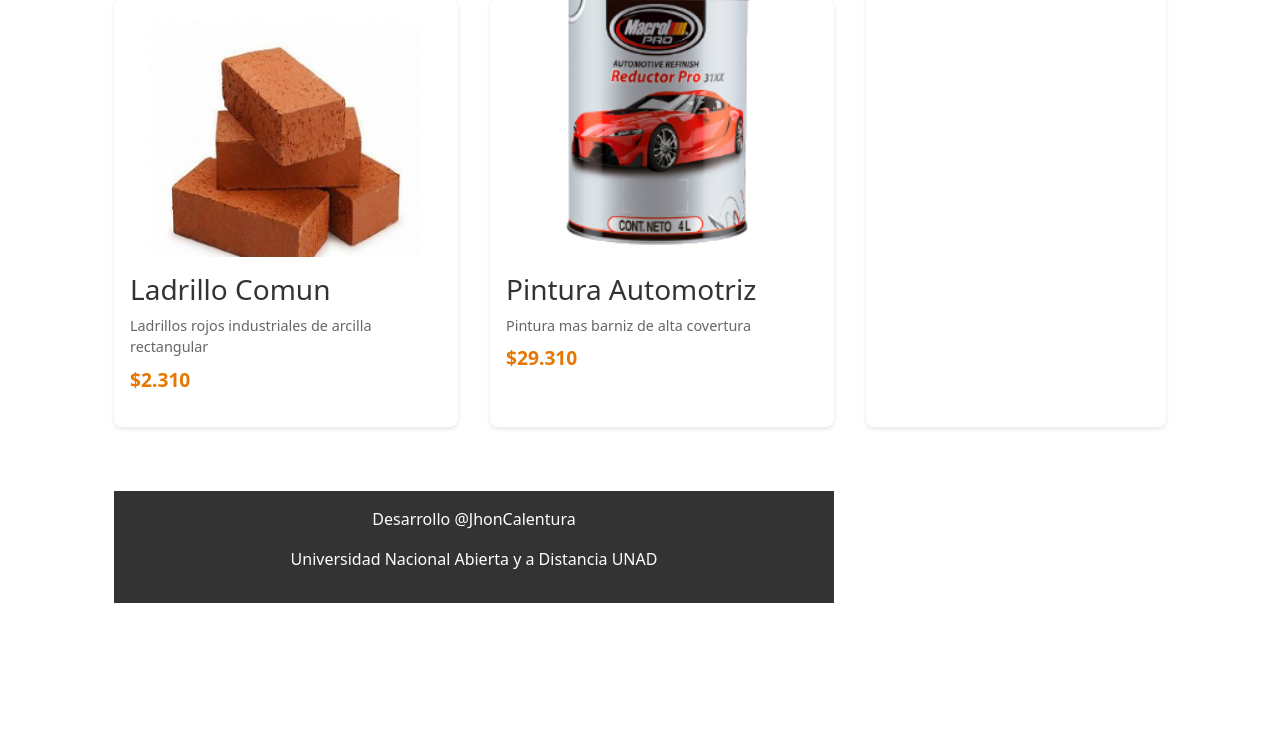
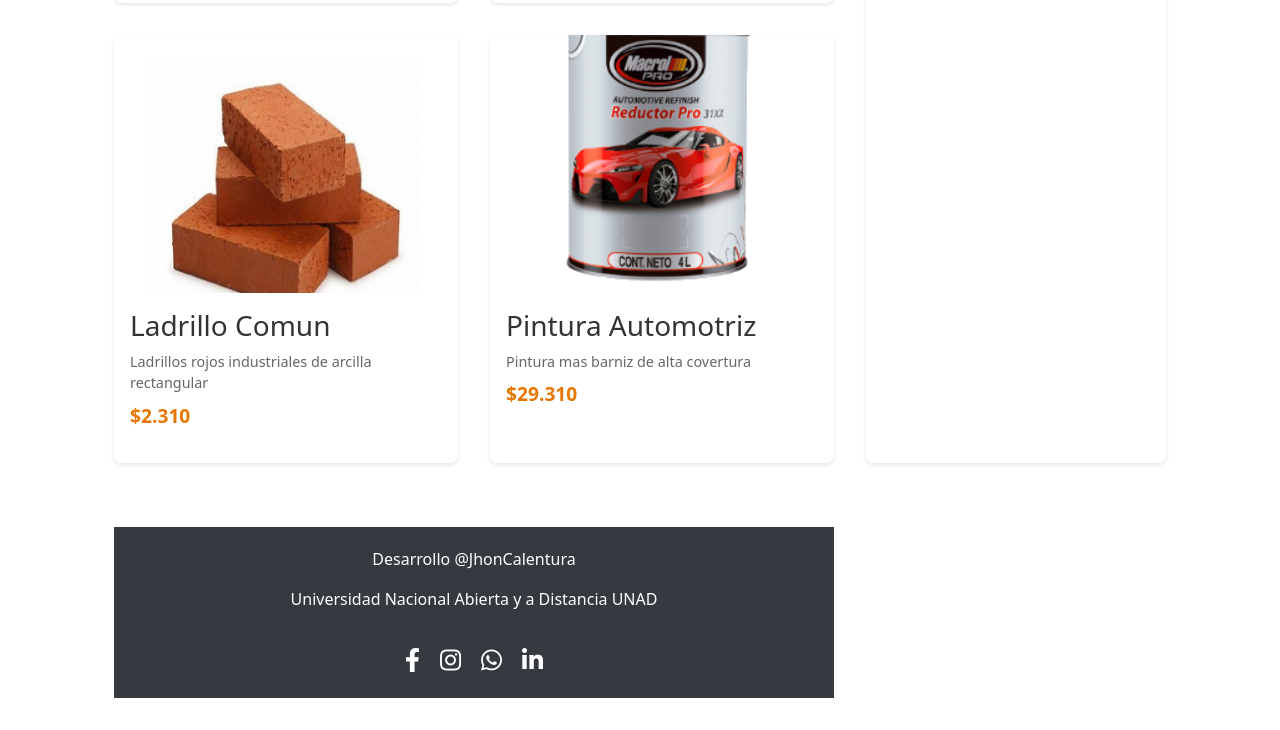
Before and after one commit to Johncale83/HSNB2, a PHP site: page / in a window 1280 px wide. Shown: the part 2518-3248 px from the top of the page. Before the commit the page ends 3121 px from the top, so only its background shows below. Run offline with PHP 8.4, Linux system fonts and the light colour scheme; the visitor is signed in with stand-in values (Sample User, id 1); data that the repository does not hold is empty.

Commit message:
varias mejoras

```diff
--- a/config.php
+++ b/config.php
@@ -2,7 +2,7 @@
 <?php
 define('DB_HOST', 'localhost');
 define('DB_USER', 'root');
-define('DB_PASS', 'John060783.');
+define('DB_PASS', '');
 define('DB_NAME', 'ferreteria');
 
 $conn = new mysqli(DB_HOST, DB_USER, DB_PASS, DB_NAME);
--- a/index.php
+++ b/index.php
@@ -13,6 +13,8 @@
     <link rel="stylesheet" href="https://cdnjs.cloudflare.com/ajax/libs/font-awesome/5.15.3/css/all.min.css">
     <link rel="preconnect" href="https://fonts.googleapis.com">
     <link rel="preconnect" href="https://fonts.gstatic.com" crossorigin>
+    <link href="https://cdn.jsdelivr.net/npm/bootstrap@5.1.3/dist/css/bootstrap.min.css" rel="stylesheet">
+    <link rel="stylesheet" href="https://cdnjs.cloudflare.com/ajax/libs/font-awesome/5.15.3/css/all.min.css">
 </head>
 <body>
 
@@ -22,11 +24,13 @@
         <div class="collapse navbar-collapse">
             <ul class="navbar-nav ms-auto">
                 <?php if(isset($_SESSION['usuario_id'])): ?>
+                    <?php if(isset($_SESSION['usuario_nombre'])): ?>
+                        <li class="nav-item">
+                            <span class="nav-link text-white">Hola  <?php echo htmlspecialchars($_SESSION['usuario_nombre']); ?> Haz iniciado sesion</span>
+                        </li>
+                    <?php endif; ?>
                     <li class="nav-item">
                         <a class="nav-link" href="cotizar.php">Cotizar</a>
-                    </li>
-                    <li class="nav-item">
-                        <a class="nav-link" href="perfil.php">Mi Perfil</a>
                     </li>
                     <li class="nav-item">
                         <a class="nav-link" href="logout.php">Cerrar Sesión</a>
@@ -307,12 +311,29 @@
         </div>
     </aside>
 
-        <div>
-            <footer class="footer">
-                <p>Desarrollo @JhonCalentura</p>
-                <p>Universidad Nacional Abierta y a Distancia UNAD</p>
-            </footer>
+    <div>
+    <footer class="footer">
+        <div class="footer-content">
+            <p>Desarrollo @JhonCalentura</p>
+            <p>Universidad Nacional Abierta y a Distancia UNAD</p>
+
+            <div class="social-icons">
+                <a href="#" target="_blank" title="Facebook">
+                    <i class="fab fa-facebook-f"></i>
+                </a>
+                <a href="#" target="_blank" title="Instagram">
+                    <i class="fab fa-instagram"></i>
+                </a>
+                <a href="#" target="_blank" title="WhatsApp">
+                    <i class="fab fa-whatsapp"></i>
+                </a>
+                <a href="#" target="_blank" title="LinkedIn">
+                    <i class="fab fa-linkedin-in"></i>
+                </a>
+            </div>
         </div>
+    </footer>
+</div>
 
         </header>
 
@@ -348,7 +369,36 @@
         });
     });
 });
+
+
 </script>
 <script src="https://cdn.jsdelivr.net/npm/bootstrap@5.1.3/dist/js/bootstrap.bundle.min.js"></script>
+
+<button id="scrollToTopBtn" title="Scroll to Top">
+    <i class="fas fa-arrow-up"></i>
+</button>
+
+<script>
+document.addEventListener('DOMContentLoaded', function() {
+    const scrollToTopBtn = document.getElementById('scrollToTopBtn');
+
+    // Show/hide scroll to top button
+    window.addEventListener('scroll', function() {
+        if (window.pageYOffset > 300) {
+            scrollToTopBtn.classList.add('show');
+        } else {
+            scrollToTopBtn.classList.remove('show');
+        }
+    });
+
+    // Smooth scroll to top when button is clicked
+    scrollToTopBtn.addEventListener('click', function() {
+        window.scrollTo({
+            top: 0,
+            behavior: 'smooth'
+        });
+    });
+});
+</script>
 </body>
 </html>
--- a/styles.css
+++ b/styles.css
@@ -221,8 +221,53 @@
     background: #333;
     color: white;
     text-align: center;
-    padding: 1rem;
+    padding: 5rem;
     margin-top: 2rem;
+}
+
+/* Social Media Icons Styles */
+.footer {
+    background-color: #343a40;
+    color: white;
+    padding: 20px 0;
+    text-align: center;
+    }
+    .social-icons {
+    display: flex;
+    justify-content: center;
+    gap: 20px;
+    margin-top: 15px;
+    }
+    .social-icons a {
+    color: white;
+    font-size: 24px;
+    transition: color 0.3s ease;
+    }
+    .social-icons a:hover {
+    color: #007bff; /* Bootstrap primary color */
+    }
+    .footer-content {
+    display: flex;
+    flex-direction: column;
+    align-items: center;
+    }
+
+
+/* Scroll to Top Button Styles */
+#scrollToTopBtn {
+position: fixed;
+bottom: 20px;
+right: 20px;
+background-color: #007bff; /
+}
+
+#scrollToTopBtn:hover {
+background-color: #0056b3;
+transform: translateY(-5px);
+}
+#scrollToTopBtn.show {
+opacity: 1;
+visibility: visible;
 }
 
 /* Responsive design */
```
Also changed, not shown: Imagenes/logo.png (added), modal.css (added).
